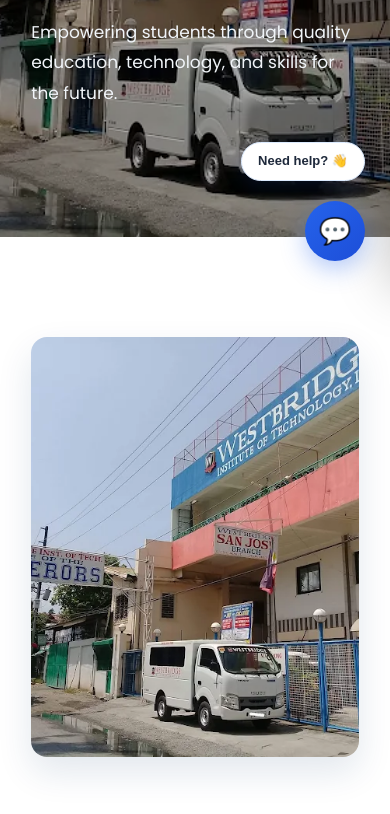
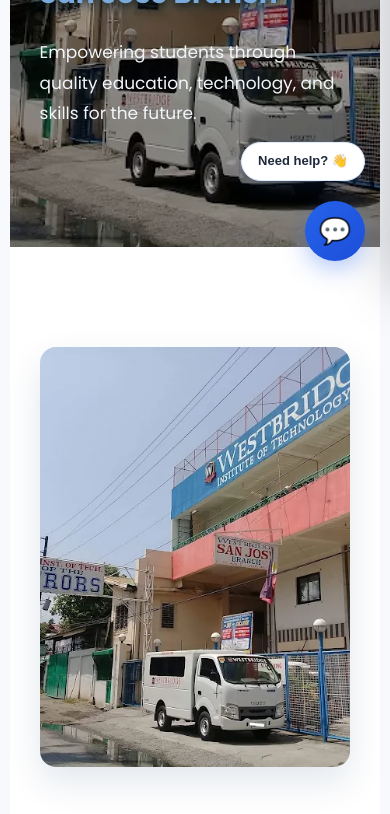
Before and after one commit to juchelle/witi-san-jose-branch, a plain HTML site: page index.html in a window 390 px wide. Shown: the part 558-1372 px from the top of the page. Drawn offline with Linux system fonts and the light colour scheme.

```diff
--- a/style.css
+++ b/style.css
@@ -2641,3 +2641,16 @@ body.dark-mode .yt-lyrics-scroll p {
 body.dark-mode .yt-lyrics-scroll::-webkit-scrollbar-thumb {
     background: #334155 !important;
 }
+@media screen and (max-width: 768px) {
+    body {
+        padding: 10px;
+    }
+    .container {
+        flex-direction: column;
+        width: 100%;
+    }
+}
+img, video {
+    max-width: 100%;
+    height: auto;
+}
```
